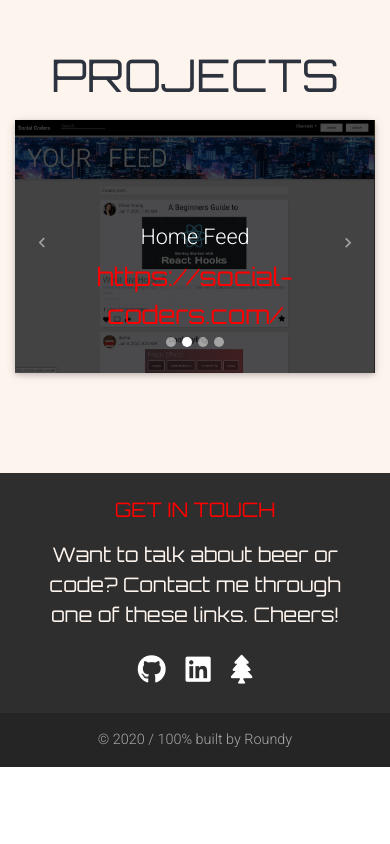
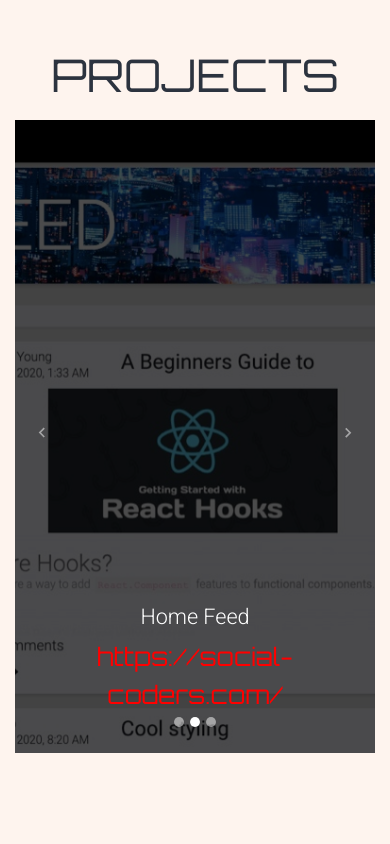
Before and after one commit to Vosslc/roundys-profile, a React (Create React App) app: page / in a window 390 px wide. Shown: the part 4480-5324 px from the top of the page. Before the commit the page ends 5247 px from the top, so only its background shows below. Built offline with nearby package versions, Linux system fonts and the light colour scheme; a web font is replaced by a local one.

Commit message:
cleaned up code within the footer and project components

```diff
--- a/src/components/Development/ProjectCarouselPage.jsx
+++ b/src/components/Development/ProjectCarouselPage.jsx
@@ -9,10 +9,10 @@
   MDBMask,
   MDBContainer
 } from "mdbreact";
-import RegSC from "./assets/SC.png";
-import SCHome from "./assets/SCHome.jpeg";
+// import RegSC from "./assets/SC.png";
+// import SCHome from "./assets/SCHome.jpeg";
 import SCProfile from "./assets/SCProfile.png";
-import mobileReg from "./assets/mobileReg.png";
+// import mobileReg from "./assets/mobileReg.png";
 
 const ProjectCarouselPage = () => {
   const font1 = {
@@ -29,23 +29,27 @@
   };
   return (
     <div id="personal-dev-img">
-      <h4 className="project-title text-uppercase font-weight-bolder" style={font1}>
+      <h4
+        className="project-title text-uppercase font-weight-bolder"
+        style={font1}
+      >
         Projects
       </h4>
 
-      <MDBContainer project-carousel>
+      <MDBContainer>
         <MDBCarousel
           activeItem={1}
-          length={4}
+          length={3}
           showControls={true}
           showIndicators={true}
           className="z-depth-1"
+          className="project-carousel"
         >
           <MDBCarouselInner>
-            <MDBCarouselItem itemId="1">
+            <MDBCarouselItem itemId="1" className="item1">
               <MDBView>
-                <img className="d-block w-100" src={RegSC} alt="First slide" />
-                {/* <MDBMask overlay="black-light" /> */}
+                <div className="item1-img" alt="First slide"></div>
+
                 <MDBMask overlay="black-strong" />
               </MDBView>
               <MDBCarouselCaption>
@@ -59,13 +63,14 @@
                 </a>
               </MDBCarouselCaption>
             </MDBCarouselItem>
-            <MDBCarouselItem itemId="2">
+            <MDBCarouselItem itemId="2" className="item2">
               <MDBView>
-                <img
-                  className="d-block w-100"
-                  src={SCHome}
+                {/* <img
+                  className="item2-img"
+                  src='none'
                   alt="Second slide"
-                />
+                /> */}
+                <div className="item2-img"></div>
                 <MDBMask overlay="black-strong" />
               </MDBView>
               <MDBCarouselCaption>
@@ -80,13 +85,10 @@
                 </a>
               </MDBCarouselCaption>
             </MDBCarouselItem>
-            <MDBCarouselItem itemId="3">
+            <MDBCarouselItem itemId="3" className="item3">
               <MDBView>
-                <img
-                  className="d-block w-100"
-                  src={SCProfile}
-                  alt="Third slide"
-                />
+                <div className="item3-img" alt="Third slide"></div>
+
                 <MDBMask overlay="black-strong" />
               </MDBView>
               <MDBCarouselCaption>
@@ -100,10 +102,10 @@
                 </a>
               </MDBCarouselCaption>
             </MDBCarouselItem>
-            <MDBCarouselItem itemId="4">
+            {/* <MDBCarouselItem itemId="4" className='item4'>
               <MDBView>
                 <img
-                  className="mobile-reg-asset d-block w-100"
+                  className="mobile-reg-asset"
                   src={mobileReg}
                   alt="Fourth slide"
                 />
@@ -119,7 +121,7 @@
                   https://social-coders.com/
                 </a>
               </MDBCarouselCaption>
-            </MDBCarouselItem>
+            </MDBCarouselItem> */}
           </MDBCarouselInner>
         </MDBCarousel>
       </MDBContainer>
--- a/src/components/Development/ProjectCarouselPage.scss
+++ b/src/components/Development/ProjectCarouselPage.scss
@@ -12,14 +12,59 @@
     padding-bottom: 10px;
   }
   .project-carousel {
-    width: 80vw;
+    // display: flex;
+    // flex-direction: row;
+    // flex-wrap: nowrap;
+    // justify-content: center;
+    // align-items: stretch;
+    // align-content: stretch;
+    // width: 80vw;
     height: 75vh;
-
+    // background-size: cover;
+    // background-position: center;
+    // background-attachment: fixed;
+  }
+  // .item1 {
+  //   width: 80vw;
+  //   height: 75vh;
+  // }
+  // .item2 {
+  //   width: 80vw;
+  //   height: 75vh;
+  // }
+  // .item3 {
+  //   width: 80vw;
+  //   height: 75vh;
+  // }
+  // .item4 {
+  //   width: 80vw;
+  //   height: 75vh;
+  // }
+  .item1-img{
+    background: url(./assets/SC.png);
+    height: 83vh;
+    width: 100%;
+    background-size: cover;
+    background-position: center center;
+  }
+  .item2-img{
+    background: url(./assets/SCHome.jpeg);
+    height: 83vh;
+    width: 100%;
+    background-size: cover;
+    background-position: center center;
+  }
+  .item3-img{
+    background: url(./assets/SCProfile.png);
+    height: 83vh;
+    width: 100%;
+    background-size: cover;
+    background-position: center center;
   }
 }
 
 @media (max-width: 768px) {
-  .project-carousel{
+  .project-carousel {
     display: flex;
     flex-direction: row;
     flex-wrap: nowrap;
--- a/src/components/Footer/Footer.scss
+++ b/src/components/Footer/Footer.scss
@@ -1,21 +1,23 @@
 @media (min-width: 768px) {
+
   .footer {
+    padding-top: 30px;
     display: flex;
     flex-direction: row;
     flex-wrap: nowrap;
     justify-content: center;
     align-items: center;
     align-content: stretch;
-  .title{
+    .title {
       padding-bottom: 10px;
       font-family: Orbitron;
       font-size: 25;
-    color: #FF0000;
+      color: #ff0000;
     }
-  .footer-p{
+    .footer-p {
       font-family: Orbitron;
       font-size: 20;
-    color: #FEF4EE;
+      color: #fef4ee;
     }
   }
   .footer-links {
@@ -31,24 +33,24 @@
     // justify-content: center;
     // align-items: center;
     // align-content: stretch;
-    .title{
+    .title {
       padding-bottom: 10px;
       padding-top: 25px;
       font-family: Orbitron;
       font-size: 18;
-      color: #FF0000;
+      color: #ff0000;
     }
-    .footer-p{
+    .footer-p {
       font-family: Orbitron;
       font-size: 10;
-      color: #FEF4EE;
+      color: #fef4ee;
     }
   }
   .footer-links {
     padding: 10px;
   }
 }
-.footer-link-container{
+.footer-link-container {
   display: flex;
   flex-direction: row;
   flex-wrap: nowrap;
--- a/src/components/NavBar.js
+++ b/src/components/NavBar.js
@@ -7,7 +7,7 @@
   MDBNavbarToggler,
   MDBCollapse,
   MDBNavItem,
-  MDBNavLink,
+  // MDBNavLink,
   MDBIcon
   // MDBContainer,
   // MDBFormInline
@@ -90,12 +90,12 @@
                           <MDBIcon fab icon="github" size="lg" />
                         </a>
                       </li>
-                      <li className="footer-links linkedin-btn">
+                      <li className="nav-links linkedin-btn">
                         <a href="">
                           <MDBIcon fab icon="linkedin" size="lg" />
                         </a>
                       </li>
-                      <li className="footer-links tree-btn">
+                      <li className="nav-links tree-btn">
                         <a href="">
                           <MDBIcon icon="tree" size="lg" />
                         </a>
--- a/src/components/NavBar.scss
+++ b/src/components/NavBar.scss
@@ -32,6 +32,9 @@
       color: #c63800;
       text-decoration: none;
       cursor: pointer;
+    }
+    .nav-links{
+      padding: 10px;
     }
     .about-nav-btn {
       padding-bottom: 10px;
```
Lines whose indentation alone changed are shown as unchanged.
